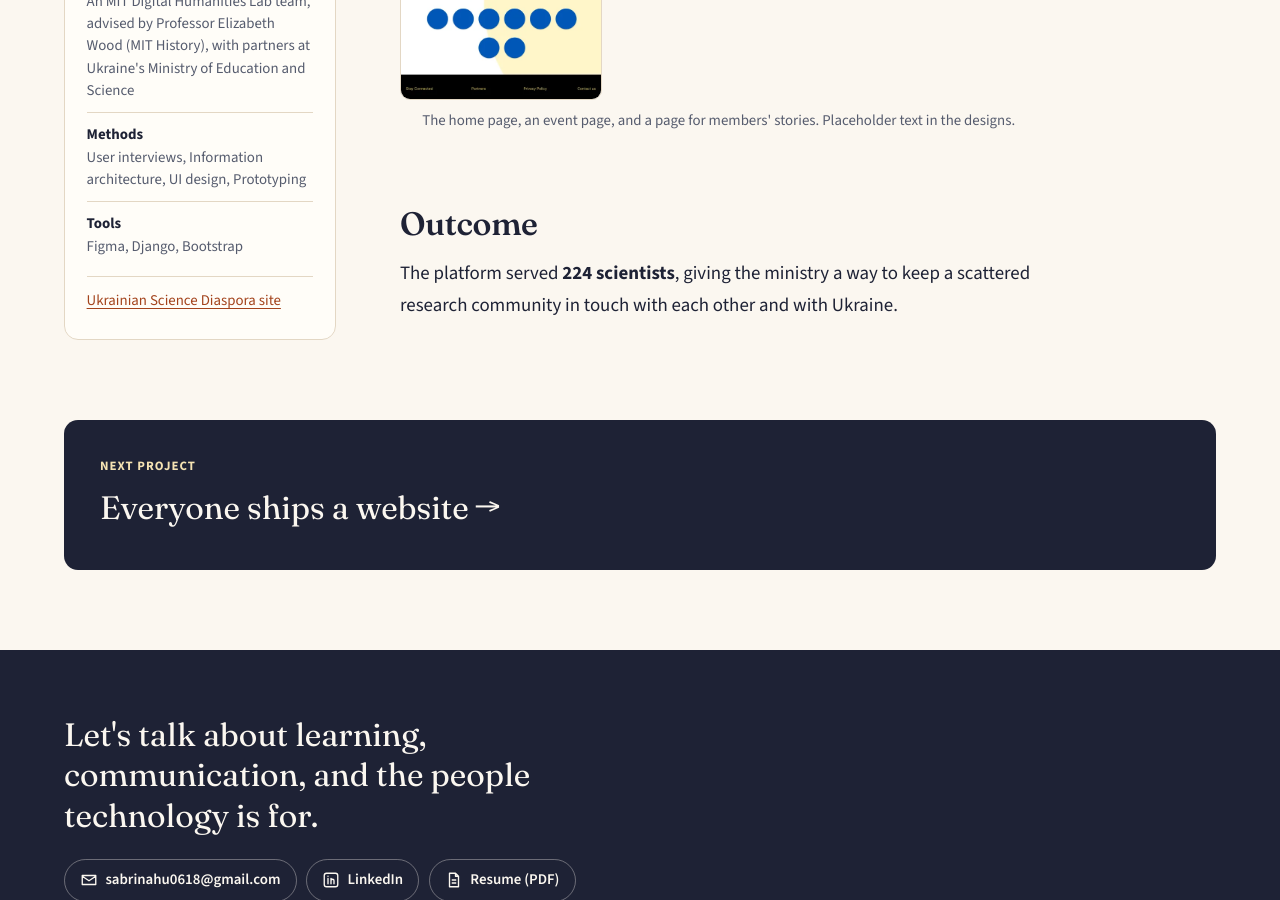
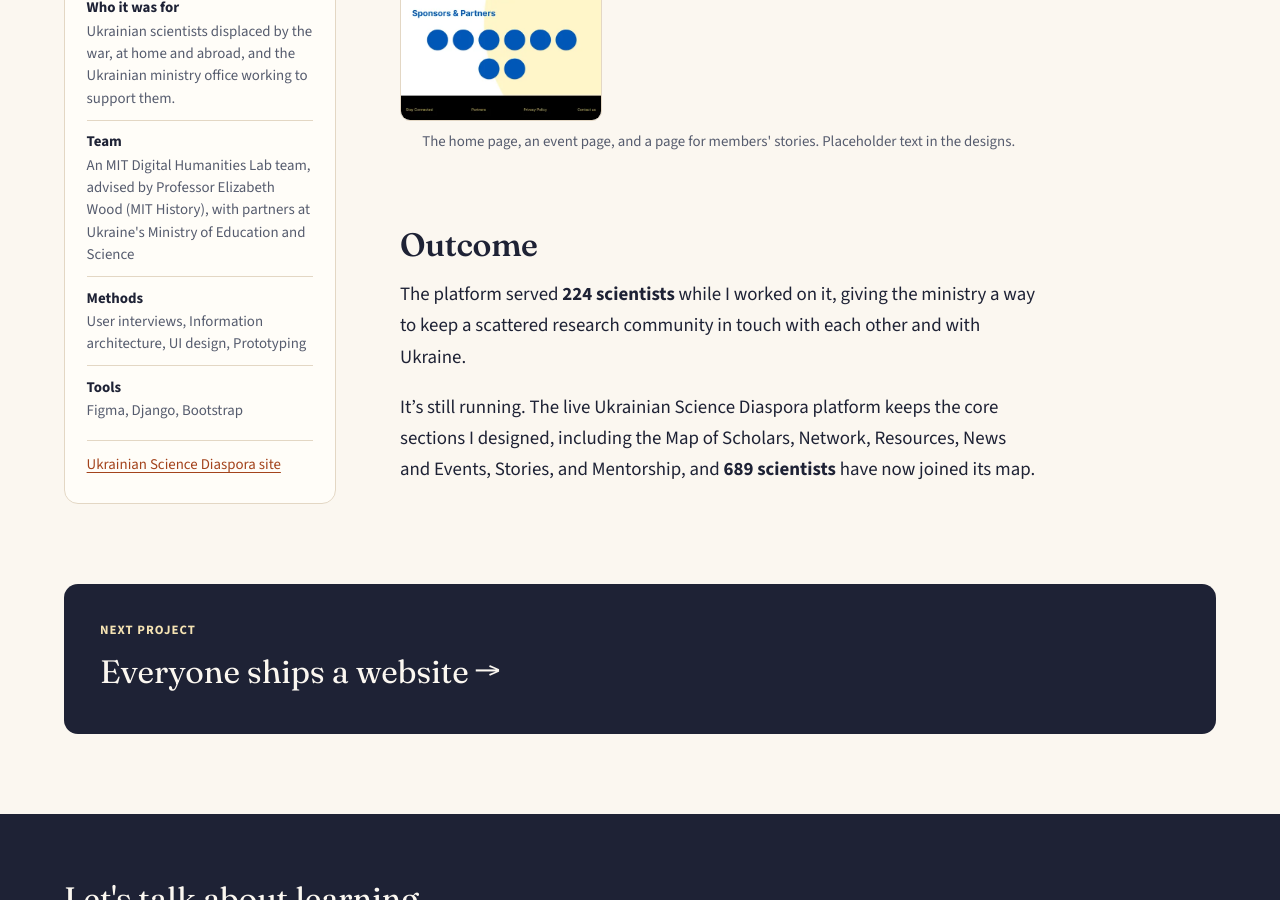
Before and after one commit to sabrinahu618/portfolio, a Jekyll site: the page built from _projects/digital-humanities-lab.md, in a window 1280 px wide and 900 px high, scrolled down 3758 px. Built offline with Jekyll 4.4.1, drawn with Linux system fonts in a browser that asks for light colours; some of the changed text lies outside the part shown.

Commit message:
Add where NOMO and the diaspora platform are today
Co-Authored-By: Claude Opus 5.5 <noreply@anthropic.com>
Claude-Session: https://claude.ai/code/session_01HybnYJGYPLDq5hkAYptQSd

```diff
--- a/_projects/digital-humanities-lab.md
+++ b/_projects/digital-humanities-lab.md
@@ -21,7 +21,9 @@ highlights:
   - value: "16"
     label: scientists interviewed in 15 countries
   - value: "224"
-    label: scientists served by the platform
+    label: scientists served while I worked on it
+  - value: "689"
+    label: scientists on the live platform's map today
 links:
   - label: Ukrainian Science Diaspora site
     url: https://ukrdiaspora.nauka.gov.ua/en/
@@ -52,4 +54,6 @@ Around them, I designed the pages that make it feel like a community rather than
 
 ## Outcome
 
-The platform served **224 scientists**, giving the ministry a way to keep a scattered research community in touch with each other and with Ukraine.
+The platform served **224 scientists** while I worked on it, giving the ministry a way to keep a scattered research community in touch with each other and with Ukraine.
+
+It's still running. The live Ukrainian Science Diaspora platform keeps the core sections I designed, including the Map of Scholars, Network, Resources, News and Events, Stories, and Mentorship, and **689 scientists** have now joined its map.
```
Also changed, not shown: _projects/nomo.md (+2 -0 lines).
